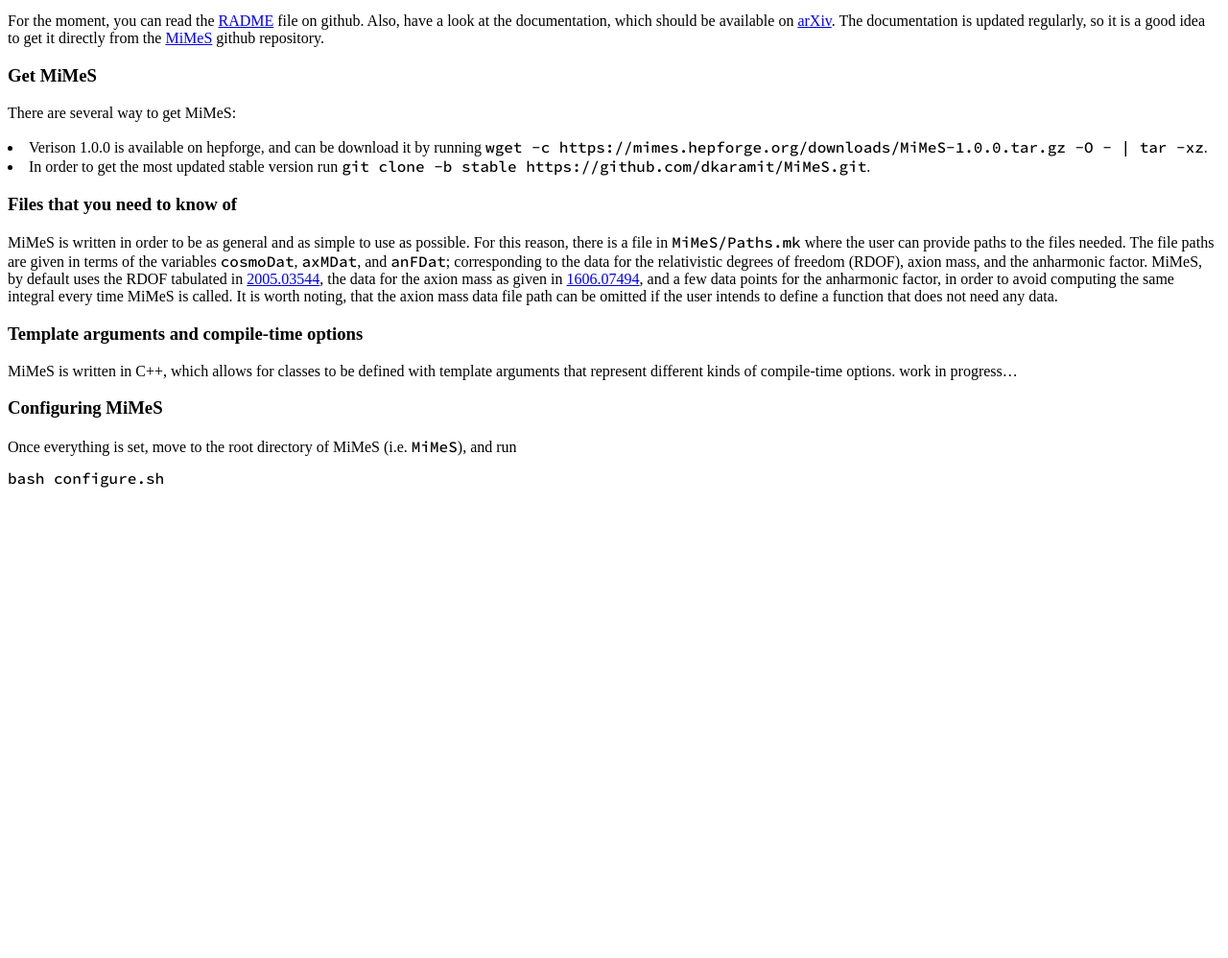
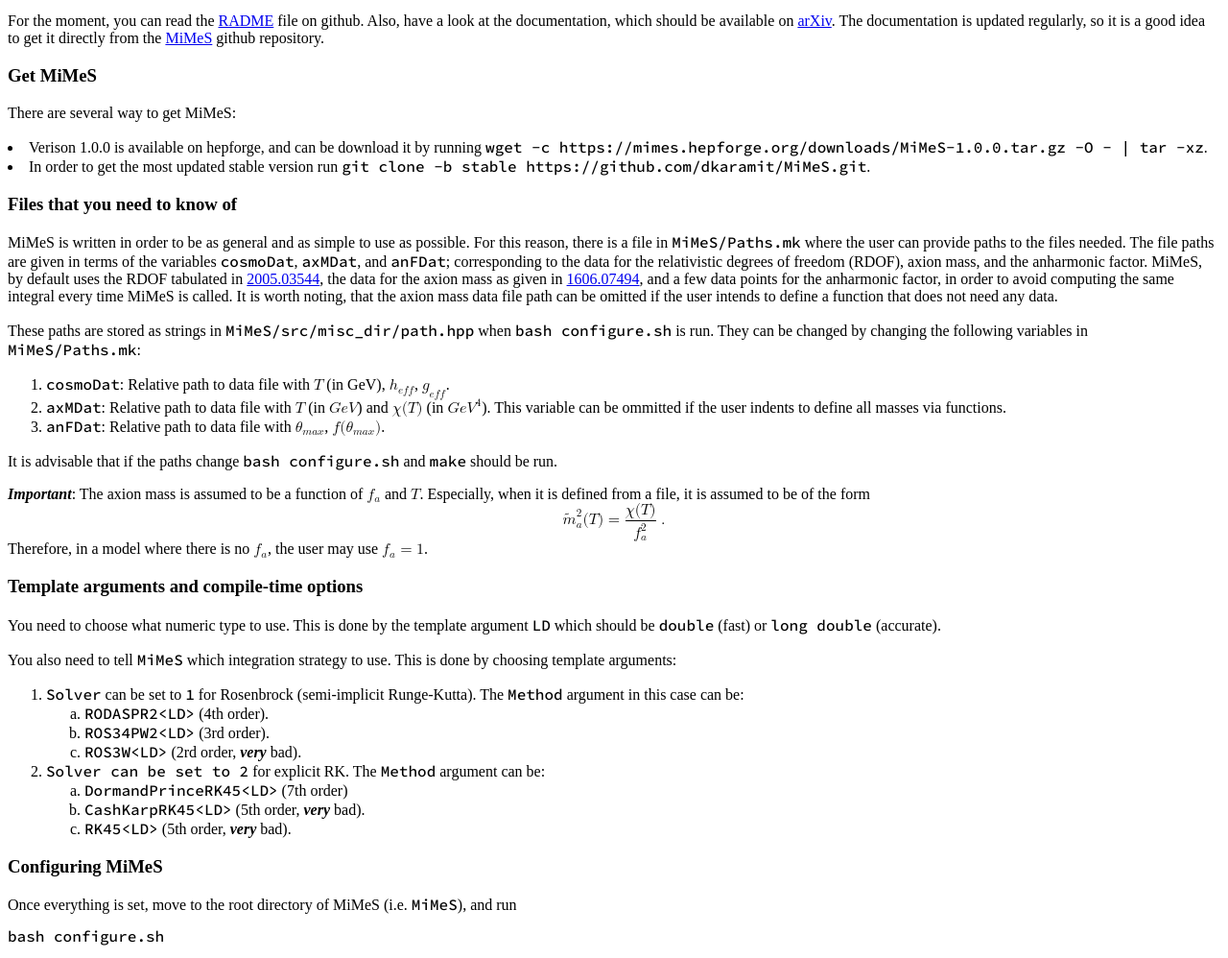
Before and after one commit to dkaramit/MiMeS, a plain HTML site: page public_html/index.html in a window 1280 px wide. Shown: the part 87-1085 px from the top of the page at 96% size. Before the commit the page ends 800 px from the top, so only its background shows below. Drawn offline with Linux system fonts and the light colour scheme.

Commit message:
updating index

```diff
--- a/public_html/index.html
+++ b/public_html/index.html
@@ -25,8 +25,33 @@ In order to get the most updated stable version run <code>git clone -b stable ht
 </li>
 <h3 id="files-that-you-need-to-know-of">Files that you need to know of</h3>
 <p>MiMeS is written in order to be as general and as simple to use as possible. For this reason, there is a file in <code>MiMeS/Paths.mk</code> where the user can provide paths to the files needed. The file paths are given in terms of the variables <code>cosmoDat</code>, <code>axMDat</code>, and <code>anFDat</code>; corresponding to the data for the relativistic degrees of freedom (RDOF), axion mass, and the anharmonic factor. MiMeS, by default uses the RDOF tabulated in <a href="https://arxiv.org/abs/2005.03544">2005.03544</a>, the data for the axion mass as given in <a href="https://arxiv.org/abs/1606.07494">1606.07494</a>, and a few data points for the anharmonic factor, in order to avoid computing the same integral every time MiMeS is called. It is worth noting, that the axion mass data file path can be omitted if the user intends to define a function that does not need any data.</p>
+<p>These paths are stored as strings in <code>MiMeS/src/misc_dir/path.hpp</code> when <code>bash configure.sh</code> is run. They can be changed by changing the following variables in <code>MiMeS/Paths.mk</code>:</p>
+<ol type="1">
+<li><code>cosmoDat</code>: Relative path to data file with <math display="inline" xmlns="http://www.w3.org/1998/Math/MathML"><semantics><mi>T</mi><annotation encoding="application/x-tex">T</annotation></semantics></math> (in GeV), <math display="inline" xmlns="http://www.w3.org/1998/Math/MathML"><semantics><msub><mi>h</mi><mrow><mi>e</mi><mi>f</mi><mi>f</mi></mrow></msub><annotation encoding="application/x-tex">h_{eff}</annotation></semantics></math>, <math display="inline" xmlns="http://www.w3.org/1998/Math/MathML"><semantics><msub><mi>g</mi><mrow><mi>e</mi><mi>f</mi><mi>f</mi></mrow></msub><annotation encoding="application/x-tex">g_{eff}</annotation></semantics></math>.</li>
+<li><code>axMDat</code>: Relative path to data file with <math display="inline" xmlns="http://www.w3.org/1998/Math/MathML"><semantics><mi>T</mi><annotation encoding="application/x-tex">T</annotation></semantics></math> (in <math display="inline" xmlns="http://www.w3.org/1998/Math/MathML"><semantics><mrow><mi>G</mi><mi>e</mi><mi>V</mi></mrow><annotation encoding="application/x-tex">{GeV}</annotation></semantics></math>) and <math display="inline" xmlns="http://www.w3.org/1998/Math/MathML"><semantics><mrow><mi>χ</mi><mo stretchy="false" form="prefix">(</mo><mi>T</mi><mo stretchy="false" form="postfix">)</mo></mrow><annotation encoding="application/x-tex">\chi(T)</annotation></semantics></math> (in <math display="inline" xmlns="http://www.w3.org/1998/Math/MathML"><semantics><msup><mrow><mi>G</mi><mi>e</mi><mi>V</mi></mrow><mn>4</mn></msup><annotation encoding="application/x-tex">{GeV}^4</annotation></semantics></math>). This variable can be ommitted if the user indents to define all masses via functions.</li>
+<li><code>anFDat</code>: Relative path to data file with <math display="inline" xmlns="http://www.w3.org/1998/Math/MathML"><semantics><msub><mi>θ</mi><mrow><mi>m</mi><mi>a</mi><mi>x</mi></mrow></msub><annotation encoding="application/x-tex">\theta_{max}</annotation></semantics></math>, <math display="inline" xmlns="http://www.w3.org/1998/Math/MathML"><semantics><mrow><mi>f</mi><mo stretchy="false" form="prefix">(</mo><msub><mi>θ</mi><mrow><mi>m</mi><mi>a</mi><mi>x</mi></mrow></msub><mo stretchy="false" form="postfix">)</mo></mrow><annotation encoding="application/x-tex">f(\theta_{max})</annotation></semantics></math>.</li>
+</ol>
+<p>It is advisable that if the paths change <code>bash configure.sh</code> and <code>make</code> should be run.</p>
+<p><strong><em>Important</em></strong>: The axion mass is assumed to be a function of <math display="inline" xmlns="http://www.w3.org/1998/Math/MathML"><semantics><msub><mi>f</mi><mi>a</mi></msub><annotation encoding="application/x-tex">f_a</annotation></semantics></math> and <math display="inline" xmlns="http://www.w3.org/1998/Math/MathML"><semantics><mi>T</mi><annotation encoding="application/x-tex">T</annotation></semantics></math>. Especially, when it is defined from a file, it is assumed to be of the form <math display="block" xmlns="http://www.w3.org/1998/Math/MathML"><semantics><mrow><msubsup><mover><mi>m</mi><mo accent="true">̃</mo></mover><mi>a</mi><mn>2</mn></msubsup><mo stretchy="false" form="prefix">(</mo><mi>T</mi><mo stretchy="false" form="postfix">)</mo><mo>=</mo><mstyle displaystyle="true"><mfrac><mrow><mi>χ</mi><mo stretchy="false" form="prefix">(</mo><mi>T</mi><mo stretchy="false" form="postfix">)</mo></mrow><msubsup><mi>f</mi><mi>a</mi><mn>2</mn></msubsup></mfrac></mstyle><mspace width="0.278em"></mspace><mi>.</mi></mrow><annotation encoding="application/x-tex">
+    \tilde{m}_{a}^{2}(T)=\dfrac{\chi(T)}{f_a^2} \;.
+</annotation></semantics></math> Therefore, in a model where there is no <math display="inline" xmlns="http://www.w3.org/1998/Math/MathML"><semantics><msub><mi>f</mi><mi>a</mi></msub><annotation encoding="application/x-tex">f_a</annotation></semantics></math>, the user may use <math display="inline" xmlns="http://www.w3.org/1998/Math/MathML"><semantics><mrow><msub><mi>f</mi><mi>a</mi></msub><mo>=</mo><mn>1</mn></mrow><annotation encoding="application/x-tex">f_a=1</annotation></semantics></math>.</p>
 <h3 id="template-arguments-and-compile-time-options">Template arguments and compile-time options</h3>
-<p>MiMeS is written in C++, which allows for classes to be defined with template arguments that represent different kinds of compile-time options. work in progress…</p>
+<p>You need to choose what numeric type to use. This is done by the template argument <code>LD</code> which should be <code>double</code> (fast) or <code>long double</code> (accurate).</p>
+<p>You also need to tell <code>MiMeS</code> which integration strategy to use. This is done by choosing template arguments:</p>
+<ol type="1">
+<li><code>Solver</code> can be set to <code>1</code> for Rosenbrock (semi-implicit Runge-Kutta). The <code>Method</code> argument in this case can be:
+<ol type="a">
+<li><code>RODASPR2&lt;LD&gt;</code> (4th order).</li>
+<li><code>ROS34PW2&lt;LD&gt;</code> (3rd order).</li>
+<li><code>ROS3W&lt;LD&gt;</code> (2rd order, <strong><em>very</em></strong> bad).</li>
+</ol></li>
+<li><code>Solver can be set to 2</code> for explicit RK. The <code>Method</code> argument can be:
+<ol type="a">
+<li><code>DormandPrinceRK45&lt;LD&gt;</code> (7th order)</li>
+<li><code>CashKarpRK45&lt;LD&gt;</code> (5th order, <strong><em>very</em></strong> bad).</li>
+<li><code>RK45&lt;LD&gt;</code> (5th order, <strong><em>very</em></strong> bad).</li>
+</ol></li>
+</ol>
 <h3 id="configuring-mimes">Configuring MiMeS</h3>
 Once everything is set, move to the root directory of MiMeS (i.e. <code>MiMeS</code>), and run
 <pre><code class="prettyprint">bash configure.sh</code></pre>
```
